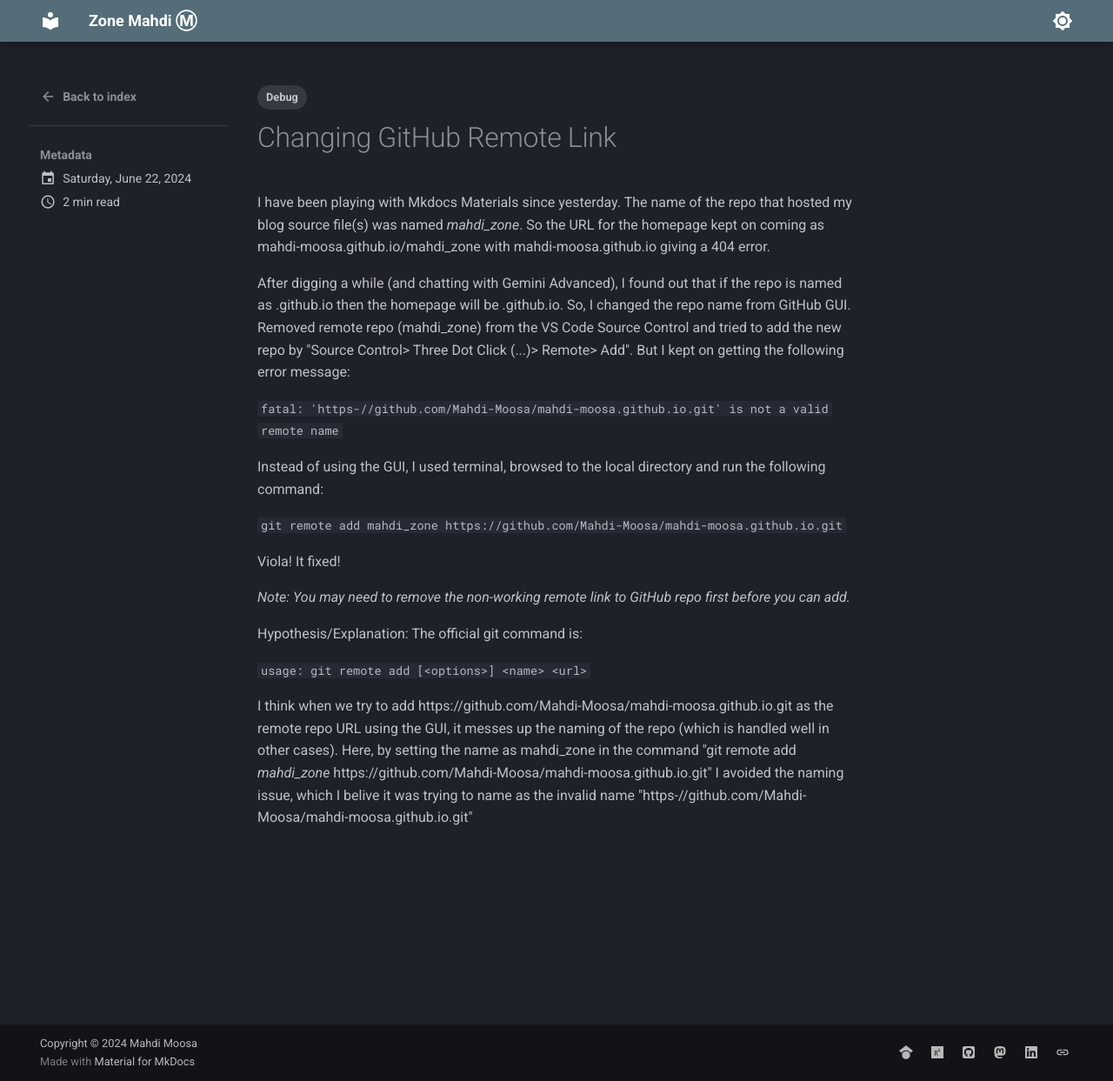
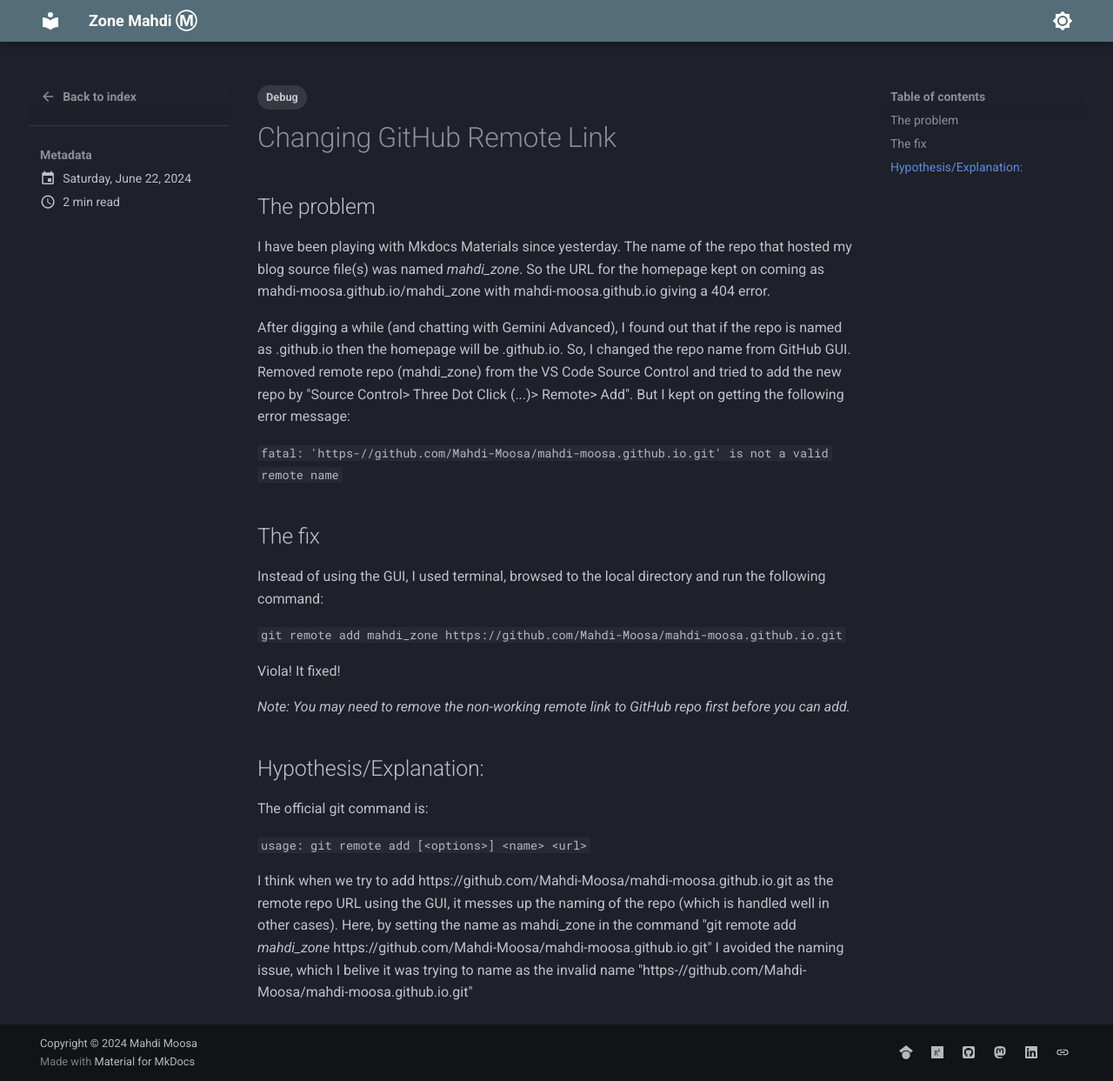
Before and after one commit to Mahdi-Moosa/mahdi_zone, an MkDocs documentation site: the page built from docs/blog/posts/github_remote_url_fix.md, in a window 1280 px wide and 1243 px high. Shown: the whole window at 87% size. Built offline with MkDocs 1.6.1 and Material for MkDocs 9.7.7, drawn with Linux system fonts in a browser that asks for light colours.

Commit message:
format fix

````diff
--- a/docs/blog/posts/github_remote_url_fix.md
+++ b/docs/blog/posts/github_remote_url_fix.md
@@ -8,12 +8,14 @@
 
 # Changing GitHub Remote Link
 
+## The problem
 I have been playing with Mkdocs Materials since yesterday. The name of the repo that hosted my blog source file(s) was named *mahdi_zone*. So the URL for the homepage kept on coming as mahdi-moosa.github.io/mahdi_zone with mahdi-moosa.github.io giving a 404 error.
 <!-- more -->
 After digging a while (and chatting with Gemini Advanced), I found out that if the repo is named as <my-username>.github.io then the homepage will be <my-username>.github.io. So, I changed the repo name from GitHub GUI. Removed remote repo (mahdi_zone) from the VS Code Source Control and tried to add the new repo by "Source Control> Three Dot Click (...)> Remote> Add". But I kept on getting the following error message:
 
 ```fatal: 'https-//github.com/Mahdi-Moosa/mahdi-moosa.github.io.git' is not a valid remote name```
 
+## The fix
 Instead of using the GUI, I used terminal, browsed to the local directory and run the following command:
 
 ``` git remote add mahdi_zone https://github.com/Mahdi-Moosa/mahdi-moosa.github.io.git```
@@ -22,7 +24,8 @@
 
 *Note: You may need to remove the non-working remote link to GitHub repo first before you can add.*
 
-Hypothesis/Explanation: The official git command is:
+## Hypothesis/Explanation:
+The official git command is:
 
 ```usage: git remote add [<options>] <name> <url>```
 
````
